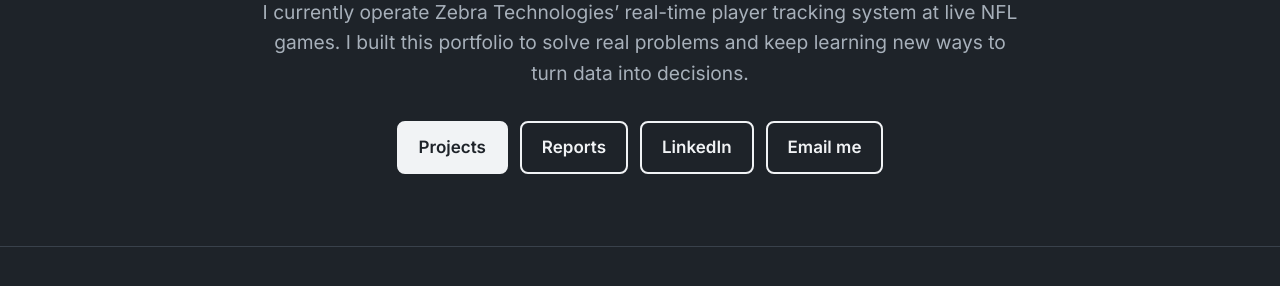
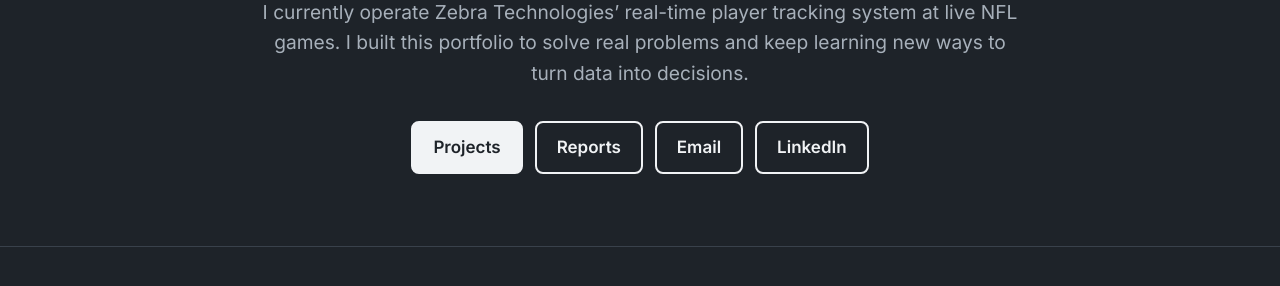
Before and after one commit to dijorgis11/Baseball-analytics-portfolio, a plain HTML site: page index.html in a window 1280 px wide. Shown: the part 275-561 px from the top of the page. Drawn offline with Linux system fonts and the light colour scheme.

Commit message:
Make Projects and Reports switchable tabs; order Email before LinkedIn
Co-Authored-By: Claude Opus 5.5 <noreply@anthropic.com>
Claude-Session: https://claude.ai/code/session_01Qp8NzaK7KvJv2rpmqxkAre

```diff
--- a/index.html
+++ b/index.html
@@ -34,6 +34,7 @@
   .actions { display: flex; flex-wrap: wrap; justify-content: center; gap: 12px; }
   .btn { display: inline-block; padding: 11px 20px; border: 2px solid var(--ink); border-radius: 8px; font-weight: 600; text-decoration: none; }
   .btn.primary { background: var(--ink); color: var(--bg); }
+  .js-tabs section.tab-panel[hidden] { display: none; }
   .btn:hover { background: var(--accent); border-color: var(--accent); color: #1E2329; }
 
   section { padding: 64px 0; border-top: 1px solid var(--line); }
@@ -84,10 +85,10 @@
   <h1>Jorge Rodrigues</h1>
   <p class="lede">I currently operate Zebra Technologies’ real-time player tracking system at live NFL games. I built this portfolio to solve real problems and keep learning new ways to turn data into decisions.</p>
   <div class="actions">
-    <a class="btn primary" href="#projects">Projects</a>
-    <a class="btn" href="#reports">Reports</a>
+    <a class="btn tab primary" href="#projects" data-tab="projects">Projects</a>
+    <a class="btn tab" href="#reports" data-tab="reports">Reports</a>
+    <a class="btn" href="mailto:dijorgis11@gmail.com">Email</a>
     <a class="btn" href="https://www.linkedin.com/in/jorge-rodrigues-893673305">LinkedIn</a>
-    <a class="btn" href="mailto:dijorgis11@gmail.com">Email me</a>
   </div>
 </header>
 
@@ -189,5 +190,27 @@
   </section>
 </main>
 
+<script>
+(function () {
+  var tabs = document.querySelectorAll('.btn.tab');
+  var panels = { projects: document.getElementById('projects'), reports: document.getElementById('reports') };
+  function show(name, scroll) {
+    if (!panels[name]) name = 'projects';
+    for (var k in panels) panels[k].hidden = (k !== name);
+    tabs.forEach(function (t) { t.classList.toggle('primary', t.dataset.tab === name); });
+    if (scroll) panels[name].scrollIntoView({ behavior: 'smooth' });
+  }
+  document.documentElement.classList.add('js-tabs');
+  for (var k in panels) panels[k].classList.add('tab-panel');
+  tabs.forEach(function (t) {
+    t.addEventListener('click', function (e) {
+      e.preventDefault();
+      show(t.dataset.tab, true);
+      history.replaceState(null, '', '#' + t.dataset.tab);
+    });
+  });
+  show(location.hash.replace('#', ''), location.hash === '#reports');
+})();
+</script>
 </body>
 </html>
```
